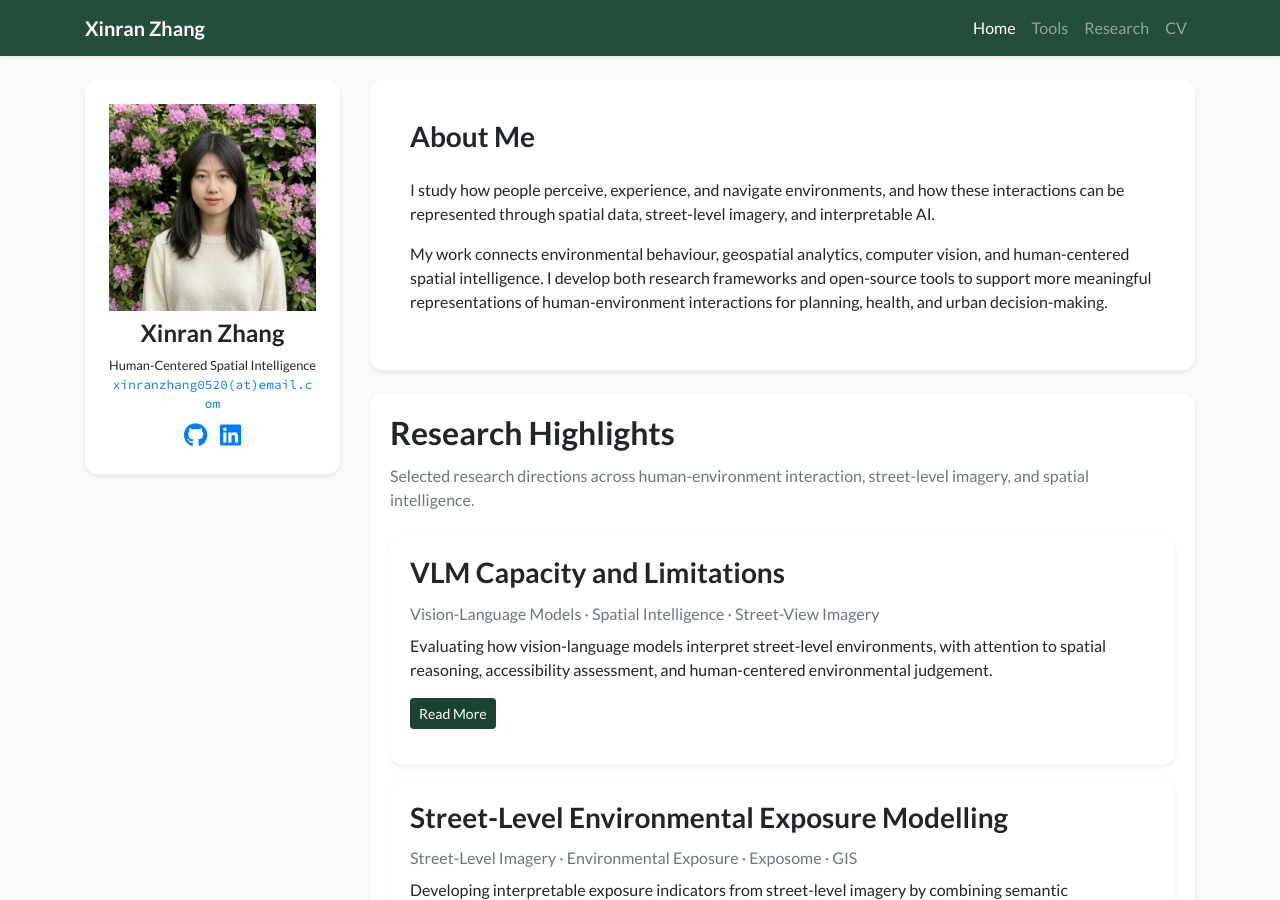
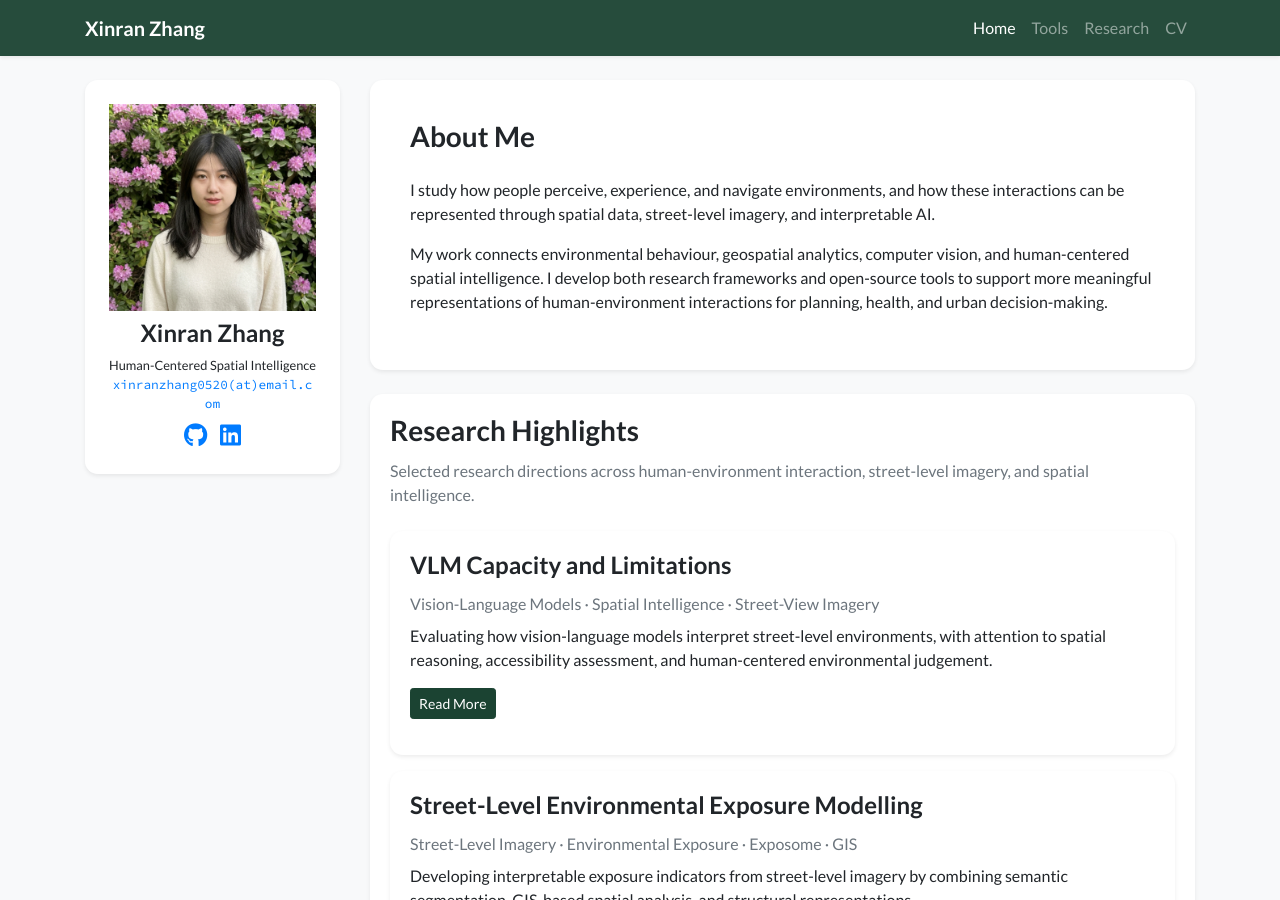
Before and after one commit to Rintozxr/rintozxr.github.io, a Jekyll site: the page built from index.html, in a window 1280 px wide and 900 px high. Built offline with Jekyll 4.4.1, drawn with Linux system fonts in a browser that asks for light colours; nearby versions of some CDN libraries; a style sheet for code colours, icons or effects is not loaded.

Commit message:
Update index.html

```diff
--- a/index.html
+++ b/index.html
@@ -15,14 +15,14 @@ navbar_title: Home
 
         <div class="card border-0 shadow-sm rounded-xl my-4">
             <div class="card-body">
-                <h2 class="card-title">Research Highlights</h2>
+                <h3 class="card-title">Research Highlights</h3>
                 <p class="text-muted mb-4">
                     Selected research directions across human-environment interaction, street-level imagery, and spatial intelligence.
                 </p>
 
                 <div class="card border-0 shadow-sm rounded-xl my-3">
                     <div class="card-body">
-                        <h3 class="card-title">VLM Capacity and Limitations</h3>
+                        <h4 class="card-title">VLM Capacity and Limitations</h4>
                         <p class="text-muted mb-2">
                             Vision-Language Models · Spatial Intelligence · Street-View Imagery
                         </p>
@@ -37,7 +37,7 @@ navbar_title: Home
 
                 <div class="card border-0 shadow-sm rounded-xl my-3">
                     <div class="card-body">
-                        <h3 class="card-title">Street-Level Environmental Exposure Modelling</h3>
+                        <h4 class="card-title">Street-Level Environmental Exposure Modelling</h4>
                         <p class="text-muted mb-2">
                             Street-Level Imagery · Environmental Exposure · Exposome · GIS
                         </p>
@@ -52,7 +52,7 @@ navbar_title: Home
 
                 <div class="card border-0 shadow-sm rounded-xl my-3">
                     <div class="card-body">
-                        <h3 class="card-title">Blue-Space Soundscape and Social Behaviour</h3>
+                        <h4 class="card-title">Blue-Space Soundscape and Social Behaviour</h4>
                         <p class="text-muted mb-2">
                             Soundscape · Environmental Behaviour · Blue Space · Wellbeing
                         </p>
```
